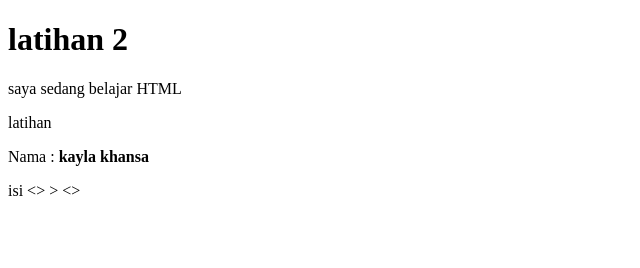
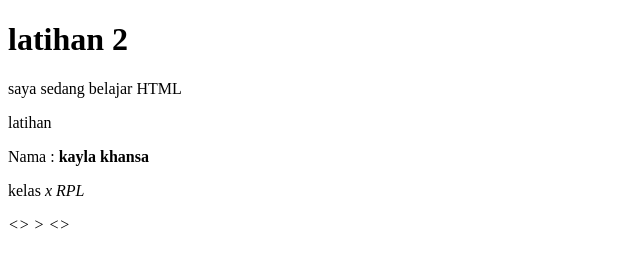
Before and after one commit to kaylakhansa24/kaylakhansa, a plain HTML site: page index.html in a window 1280 px wide. Shown: the full height of the page, 0-640 px from the left. Drawn offline with Linux system fonts and the light colour scheme.

Commit message:
Menampilkan kelas

```diff
--- a/index.html
+++ b/index.html
@@ -12,8 +12,8 @@
     <p>saya sedang belajar HTML</p>
   </h1>latihan </h1>
     <p>Nama : <b>kayla khansa</b></p>
-  <//h1>
-  isi
+  <p>kelas   <i>x RPL<i></p>
+  </body>
 
   </body>
     <!--Tab to edit-->
```
